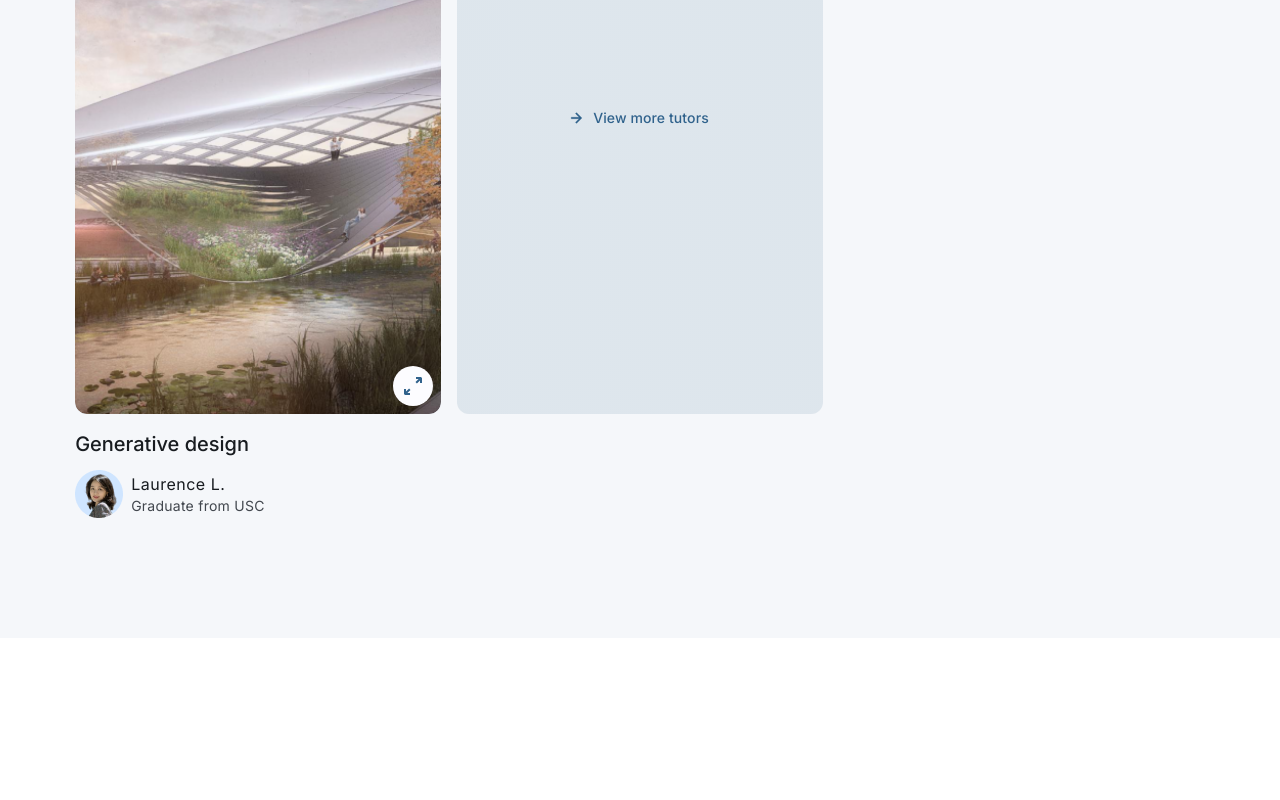
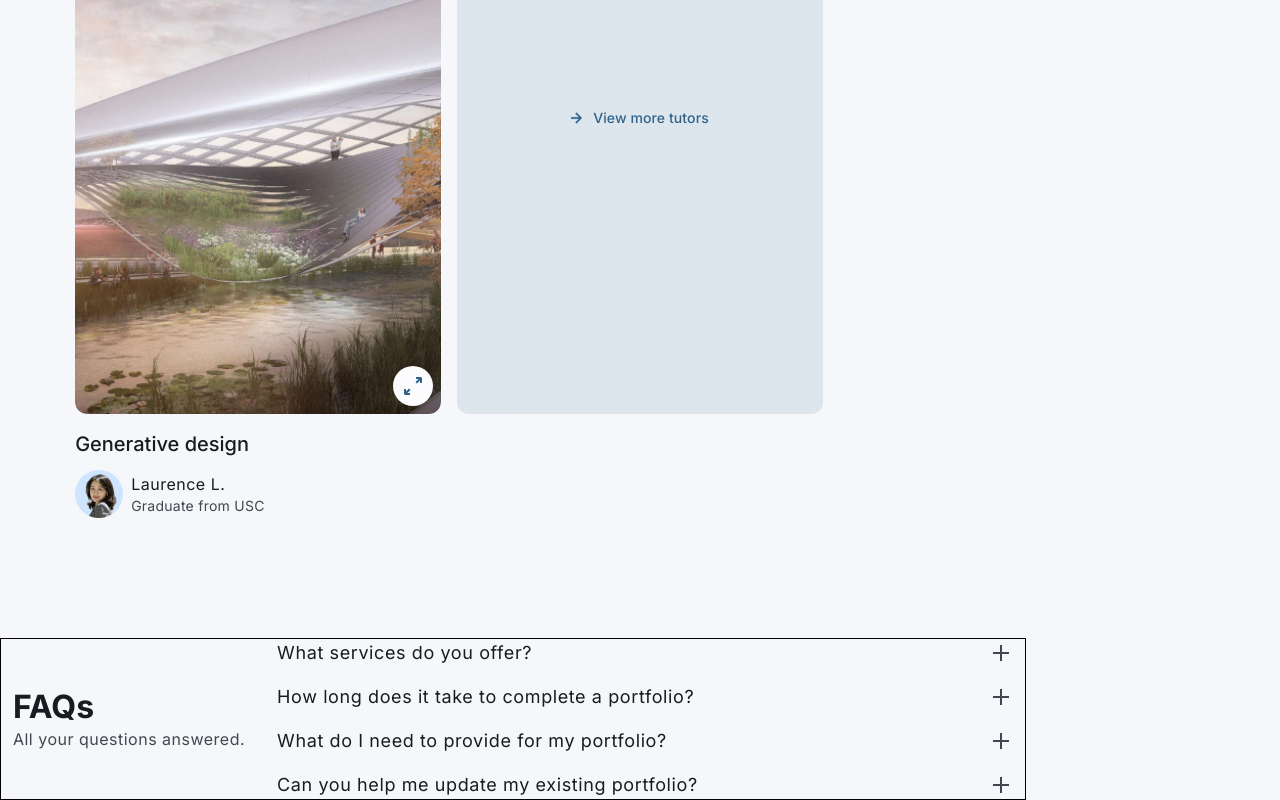
Before and after one commit to CamuStudio/CamuServer, a React (Vite) app in the folder camu/: page / in a window 1280 px wide. Shown: the part 3765-4565 px from the top of the page. Before the commit the page ends 4403 px from the top, so only its background shows below. Built offline with nearby package versions, Linux system fonts and the light colour scheme.

Commit message:
Implemented the basic structure of the FAQs page

```diff
--- a/camu/src/App.jsx
+++ b/camu/src/App.jsx
@@ -4,6 +4,7 @@ import HeroPage from "./pages/HeroPage.jsx";
 import ServicePage from "./pages/ServicePage.jsx";
 import StrengthPage from "./pages/StrengthPage.jsx";
 import TutorPage from "./pages/TutorPage.jsx";
+import FAQPage from "./pages/FAQ/FAQPage.jsx";
 
 function App() {
 
@@ -55,6 +56,7 @@ function App() {
           <ServicePage/>
           <StrengthPage />
           <TutorPage />
+          <FAQPage />
       </div>
   )
 }
--- a/camu/src/components/SectionTitle.jsx
+++ b/camu/src/components/SectionTitle.jsx
@@ -1,9 +1,9 @@
 import styles from "./SectionTitle.module.css";
 
 
-export default function SectionTitle({title, subtitle}) {
+export default function SectionTitle({title, subtitle, centered = true}) {
     return (
-        <section className={styles.titleContainer}>
+        <section className={centered ? styles.centerAlignTitleContainer : styles.leftAlignTitleContainer}>
             <h3 className={styles.title}>{title}</h3>
             <p className={styles.subtitle}>{subtitle}</p>
         </section>
--- a/camu/src/components/SectionTitle.module.css
+++ b/camu/src/components/SectionTitle.module.css
@@ -1,10 +1,16 @@
-.titleContainer {
+.centerAlignTitleContainer {
     display: flex;
     flex-direction: column;
     gap: 0.5em;
     align-items: center;
     color: var(--M3-sys-light-on-surface, #181C20);
     text-align: center;
+}
+
+.leftAlignTitleContainer {
+    display: flex;
+    flex-direction: column;
+    align-items: flex-start;
 }
 
 .title {
--- /dev/null
+++ b/camu/src/pages/FAQ/FAQPage.jsx
@@ -0,0 +1,41 @@
+import styles from "./FAQPage.module.css";
+import SectionTitle from "../../components/SectionTitle.jsx";
+
+const questionsAndAnswers = [
+    {
+        question: 'What services do you offer?',
+        answer: ''
+    },
+    {
+        question: 'How long does it take to complete a portfolio?',
+        answer: ''
+    },
+    {
+        question: 'What do I need to provide for my portfolio?',
+        answer: ''
+    },
+    {
+        question: 'Can you help me update my existing portfolio?',
+        answer: ''
+    },
+]
+
+export default function FAQPage() {
+    return (
+        <div className={styles.container}>
+                <SectionTitle
+                    title='FAQs'
+                    subtitle='All your questions answered.'
+                    centered={false}
+                />
+            <section className={styles.questionListContainer}>
+                {questionsAndAnswers.map((pair) => (
+                    <div key={pair.question} className={styles.questionContainer}>
+                        <span className={styles.question}>{pair.question}</span>
+                        <img src='/src/assets/FAQs/plus.svg' alt='plus'/>
+                    </div>
+                ))}
+            </section>
+        </div>
+    )
+}
--- /dev/null
+++ b/camu/src/pages/FAQ/FAQPage.module.css
@@ -0,0 +1,43 @@
+/*.container {*/
+/*    border: 1px solid black;*/
+/*    width: 80%;*/
+/*    display: flex;*/
+/*    height: 680px;*/
+/*    padding: 120px 160px 240px 160px;*/
+/*    justify-content: space-between;*/
+/*    align-items: center;*/
+/*    align-self: stretch;*/
+/*}*/
+
+.container {
+    border: 1px solid black;
+    width: 80%;
+    display: flex;
+    align-items: center;
+    justify-content: center;
+    gap: 32px;
+}
+
+.questionListContainer {
+    display: flex;
+    width: 736px;
+    flex-direction: column;
+    align-items: flex-start;
+    gap: 16px;
+    flex-shrink: 0;
+}
+
+.questionContainer {
+    display: flex;
+    width: 736px;
+    justify-content: space-between;
+    align-items: center;
+    flex-shrink: 0;
+}
+
+.question {
+    color: var(--M3-sys-light-on-surface, #181C20);
+    font-size: 18px;
+    line-height: 28px; /* 155.556% */
+    letter-spacing: 0.6px;
+}
```
Also changed, not shown: camu/src/assets/FAQs/plus.svg (added).
